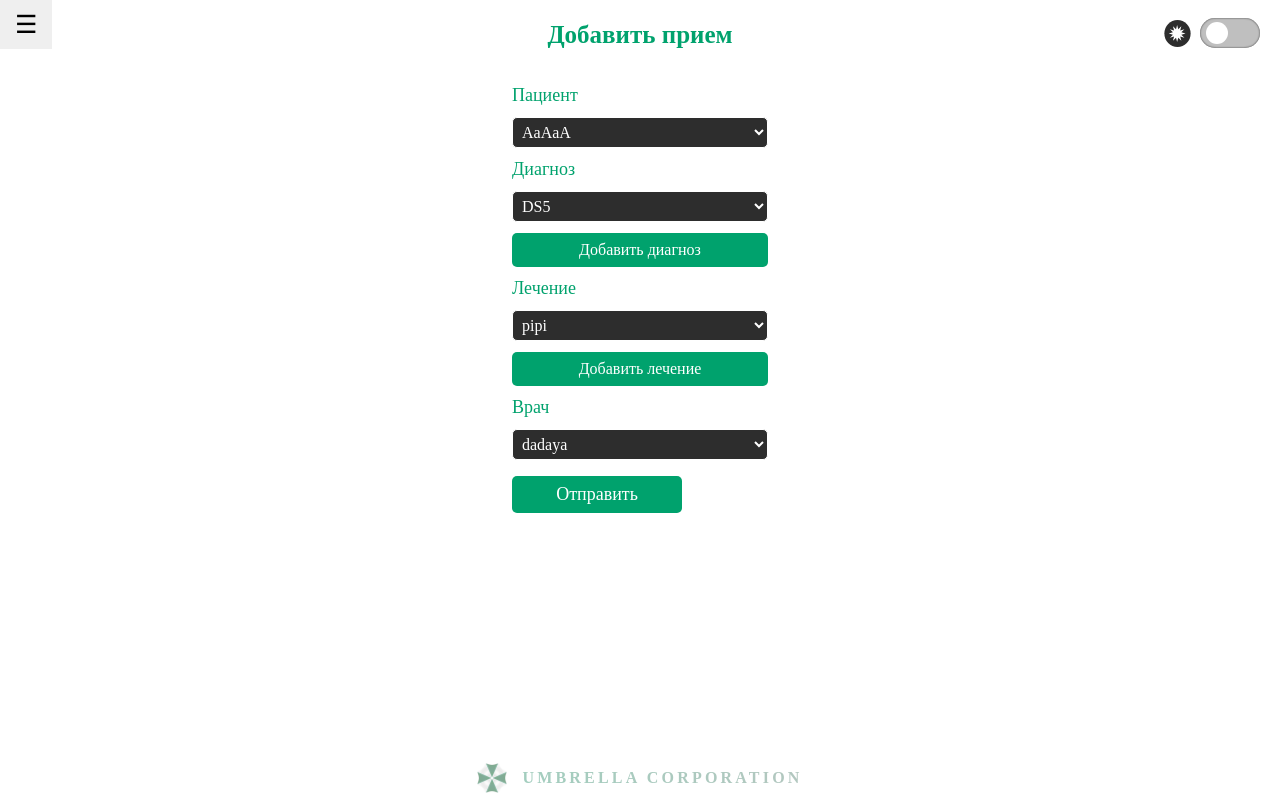
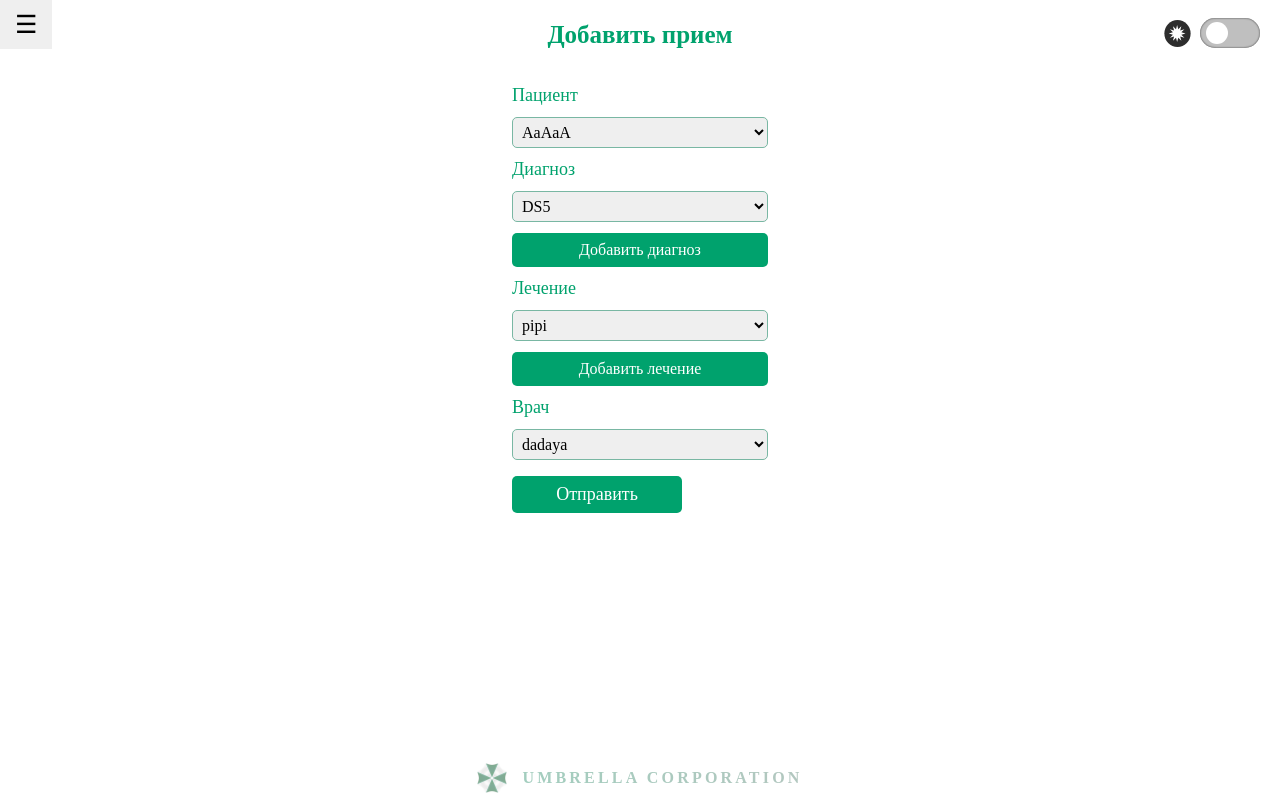
Before and after one commit to aefe2/course, a Vue app: page /appointment in a window 1280 px wide. Built offline with nearby package versions, Linux system fonts and the light colour scheme.

Commit message:
Поля формы меняют цвет вместе с темой финал

```diff
--- a/src/pages/Appointment.vue
+++ b/src/pages/Appointment.vue
@@ -1,21 +1,21 @@
 <template>
   <form-item class="appointment-form">
     <my-label for="patient">Пациент</my-label>
-    <my-select name="patient-select" id="patient">
+    <my-select :class="theme" name="patient-select" id="patient">
       <option value="1">AaAaA</option>
     </my-select>
     <my-label for="diagnos">Диагноз</my-label>
-    <my-select name="diagnosis" id="diagnos">
+    <my-select :class="theme" name="diagnosis" id="diagnos">
       <option value="13">DS5</option>
     </my-select>
     <my-button @click="$router.push('/diagnosis-add')" class="diagnos-add"><span>Добавить диагноз</span></my-button>
     <my-label for="heal">Лечение</my-label>
-    <my-select name="heal" id="heal">
+    <my-select :class="theme" name="heal" id="heal">
       <option value="123">pipi</option>
     </my-select>
     <my-button @click="$router.push('/heal-add')" class="heal-add"><span>Добавить лечение</span></my-button>
     <my-label for="doctor">Врач</my-label>
-    <my-select name="doctor" id="doctor">
+    <my-select :class="theme" name="doctor" id="doctor">
       <option value="123">dadaya</option>
     </my-select>
     <my-button type="submit">Отправить</my-button>
@@ -27,14 +27,33 @@ import FormItem from "@/components/Form-Item.vue";
 import MyLabel from "@/components/UI/MyLabel.vue";
 import MySelect from "@/components/UI/MySelect.vue";
 import MyButton from "@/components/UI/MyButton.vue";
+import {mapState} from "vuex";
 
 export default {
   name: "Appointment",
-  components: {MyButton, MySelect, MyLabel, FormItem}
+  components: {MyButton, MySelect, MyLabel, FormItem},
+  computed: {
+    ...mapState({
+      theme: state => state.themeModule.theme
+    })
+  }
 }
 </script>
 
 <style scoped>
+.light {
+  border: 1px solid #2D2D2D;
+  background: #F9F9F9;
+  color: #2D2D2D;
+  color-scheme: dark;
+}
+
+.dark {
+  background-color: #2D2D2D;
+  border: solid 1.5px #FFF;
+  color: #e3e2e2;
+}
+
 .appointment-form {
   font-size: 18px;
   display: grid;
@@ -48,11 +67,8 @@ export default {
 }
 
 .appointment-form > button, input {
-  color: #FFFFFF;
   font-size: 16px;
   padding: 8px;
-  background-color: #2D2D2D;
-  border: solid 1.5px #FFF;
   border-radius: 5px;
 }
 
@@ -63,9 +79,6 @@ export default {
 }
 
 .appointment-form > select {
-  background-color: rgba(45, 45, 45, 1);
-  border-color: #FFFFFF;
-  color: #FFF;
   font-size: 16px;
   border-radius: 5px;
   padding: 5px;
--- a/src/pages/DiagnosisAdd.vue
+++ b/src/pages/DiagnosisAdd.vue
@@ -2,7 +2,7 @@
   <div class="form-container">
     <form-item class="diagnos-form">
       <my-label for="diagnos-name">Название диагноза</my-label>
-      <my-input-text type="text" name="diagnos-name" id="diagnos-name"></my-input-text>
+      <my-input-text :class="theme" type="text" name="diagnos-name" id="diagnos-name"></my-input-text>
       <my-button type="submit">Добавить</my-button>
     </form-item>
   </div>
@@ -13,14 +13,32 @@ import MyLabel from "@/components/UI/MyLabel.vue";
 import MyInputText from "@/components/UI/MyInputText.vue";
 import MyButton from "@/components/UI/MyButton.vue";
 import FormItem from "@/components/Form-Item.vue";
+import {mapState} from "vuex";
 
 export default {
   name: "DiagnosisAdd",
-  components: {FormItem, MyButton, MyInputText, MyLabel}
+  components: {FormItem, MyButton, MyInputText, MyLabel},
+  computed: {
+    ...mapState({
+      theme: state => state.themeModule.theme
+    })
+  }
 }
 </script>
 
 <style scoped>
+.light {
+  border: 1px solid #2D2D2D;
+  background: #F9F9F9;
+  color: #2D2D2D;
+}
+
+.dark {
+  background-color: #2D2D2D;
+  border: solid 1.5px #FFF;
+  color: #e3e2e2;
+}
+
 .diagnos-form {
   font-size: 18px;
   display: grid;
@@ -34,11 +52,8 @@ export default {
 }
 
 .diagnos-form > input {
-  color: #FFFFFF;
   font-size: 16px;
   padding: 7px;
-  background-color: #2D2D2D;
-  border: solid 1.5px #FFF;
   border-radius: 5px;
 }
 
--- a/src/pages/HealAdd.vue
+++ b/src/pages/HealAdd.vue
@@ -2,7 +2,7 @@
   <div class="form-container">
     <form-item class="heal-form">
       <my-label for="heal-name">Лечение</my-label>
-      <my-input-text type="text" name="heal-name" id="heal-name"></my-input-text>
+      <my-input-text :class="theme" type="text" name="heal-name" id="heal-name"></my-input-text>
       <my-button type="submit">Добавить</my-button>
     </form-item>
   </div>
@@ -13,14 +13,32 @@ import FormItem from "@/components/Form-Item.vue";
 import MyLabel from "@/components/UI/MyLabel.vue";
 import MyInputText from "@/components/UI/MyInputText.vue";
 import MyButton from "@/components/UI/MyButton.vue";
+import {mapState} from "vuex";
 
 export default {
   name: "HealAdd",
-  components: {MyButton, MyInputText, MyLabel, FormItem}
+  components: {MyButton, MyInputText, MyLabel, FormItem},
+  computed: {
+    ...mapState({
+      theme: state => state.themeModule.theme
+    })
+  }
 }
 </script>
 
 <style scoped>
+.light {
+  border: 1px solid #2D2D2D;
+  background: #F9F9F9;
+  color: #2D2D2D;
+}
+
+.dark {
+  background-color: #2D2D2D;
+  border: solid 1.5px #FFF;
+  color: #e3e2e2;
+}
+
 .heal-form {
   font-size: 18px;
   display: grid;
@@ -34,11 +52,8 @@ export default {
 }
 
 .heal-form > input {
-  color: #FFFFFF;
   font-size: 16px;
   padding: 7px;
-  background-color: #2D2D2D;
-  border: solid 1.5px #FFF;
   border-radius: 5px;
 }
 
```
